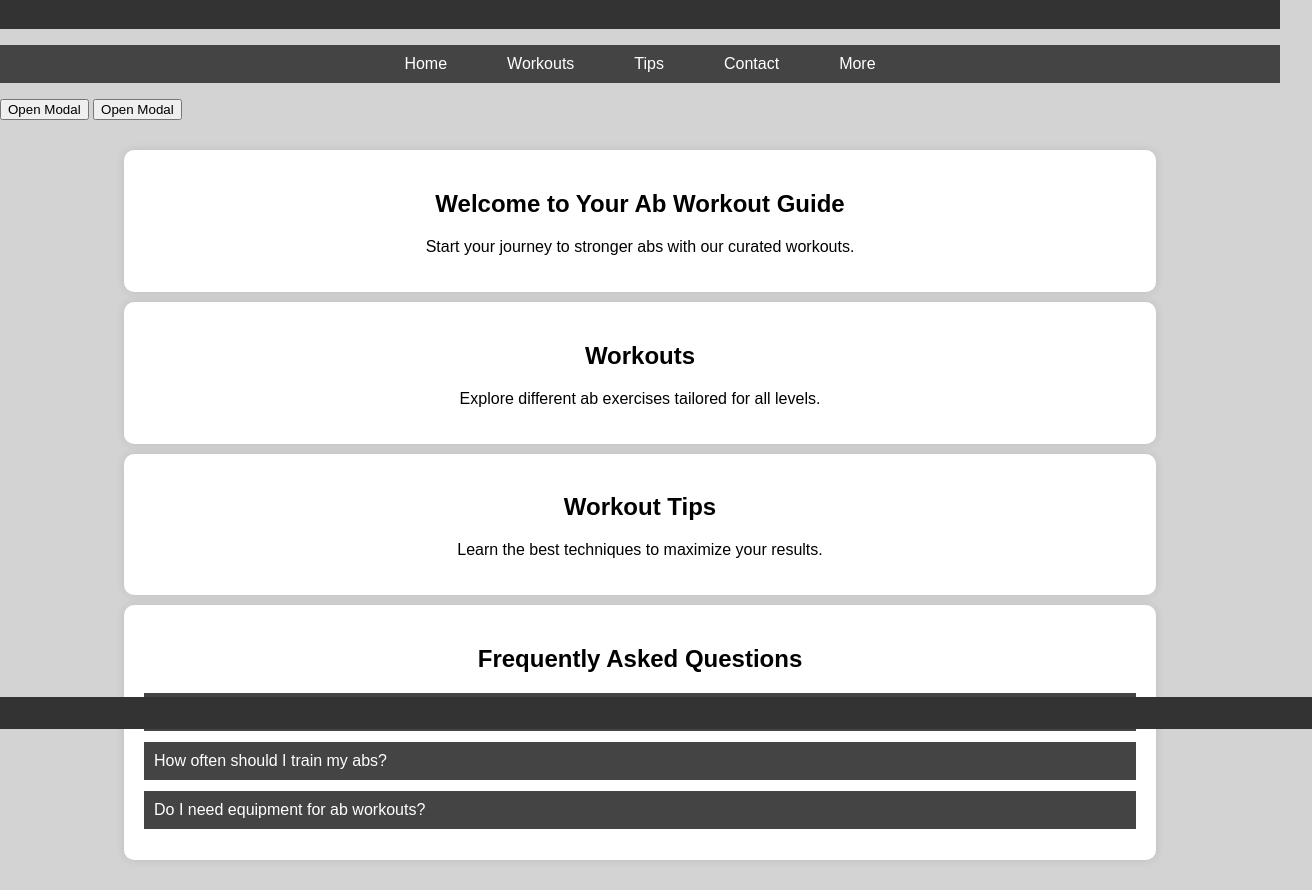
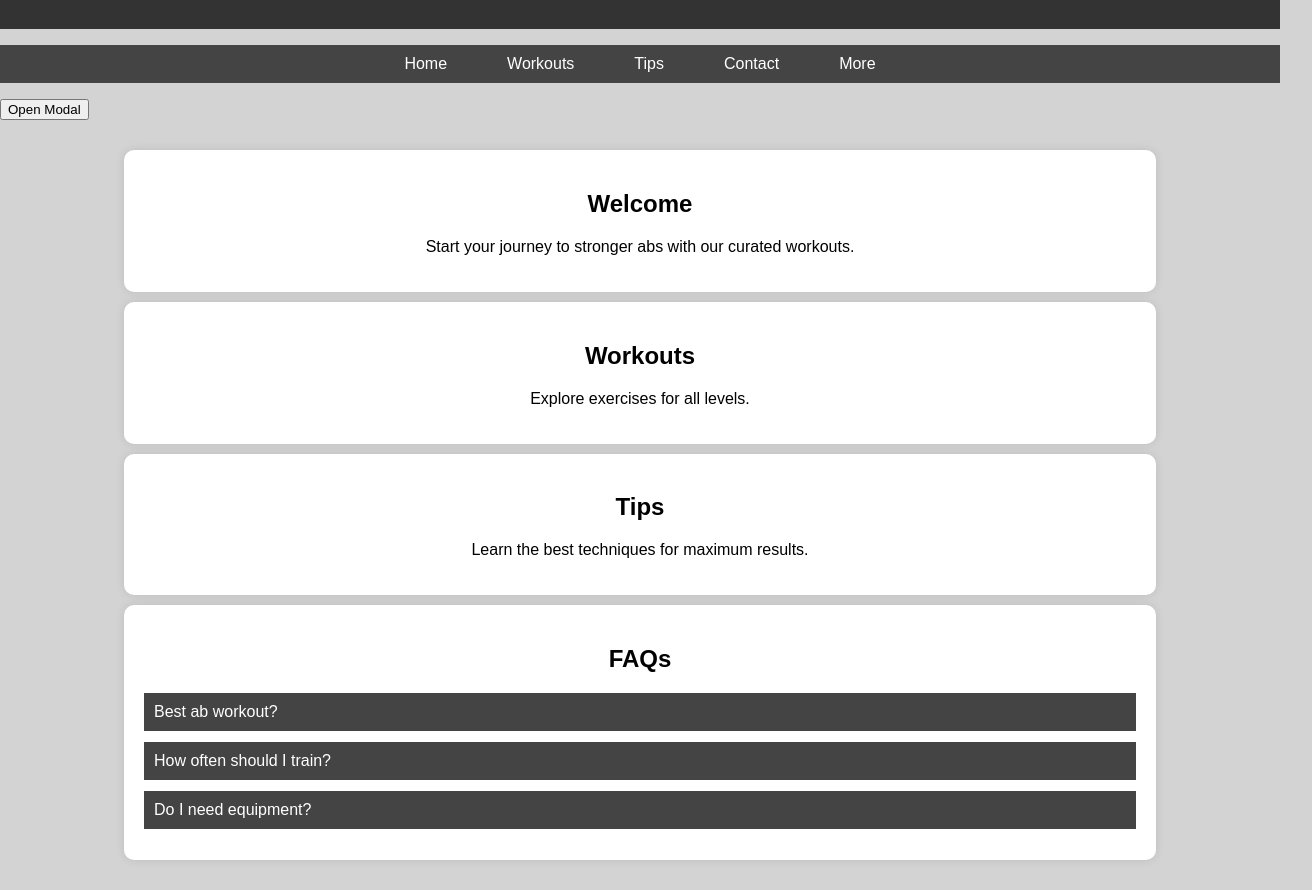
Before and after one commit to ayahkablawi/Project-1, a plain HTML site: page index.html in a window 1280 px wide. Shown: the part 71-961 px from the top of the page, 1312 px wide, since content can reach past the window. Drawn offline with Linux system fonts and the light colour scheme.

Commit message:
Update index.html

```diff
--- a/index.html
+++ b/index.html
@@ -4,20 +4,18 @@
     <meta charset="UTF-8">
     <meta name="viewport" content="width=device-width, initial-scale=1.0">
     <title>Ab Workout Guide</title>
-    <link rel="stylesheet" href="./style.css">
-    <script src="./app.js"></script>
+    <link rel="stylesheet" href="style.css">
+    <script src="app.js" defer></script>
 </head>
 <body>
-    <header>
-        <h1>Ab Workout Guide</h1>
-    </header>
+    <header><h1>Ab Workout Guide</h1></header>
+
     <nav>
         <ul>
             <li><a href="#home">Home</a></li>
             <li><a href="#workouts">Workouts</a></li>
             <li><a href="#tips">Tips</a></li>
             <li><a href="#contact">Contact</a></li>
-            <!-- Dropdown Menu -->
             <li class="dropdown">
                 <a href="#">More</a>
                 <ul class="dropdown-content">
@@ -28,52 +26,53 @@
             </li>
         </ul>
     </nav>
-    <button id="openModal">Open Modal</button>
-    <button id="tooltipBtn" class="tooltip" data-tooltip="Click to open the modal">Open Modal</button>
+
+    <button id="openModal" class="tooltip" data-tooltip="Click to open the modal">Open Modal</button>
 
     <div id="myModal" class="modal">
         <div class="modal-content">
             <span class="close-btn">&times;</span>
             <h2>Workout Tips</h2>
-        <p>Make sure to maintain proper form to avoid injury!</p>
+            <p>Maintain proper form to avoid injury!</p>
         </div>
     </div>
+
     <main>
         <section id="home">
-            <h2>Welcome to Your Ab Workout Guide</h2>
+            <h2>Welcome</h2>
             <p>Start your journey to stronger abs with our curated workouts.</p>
         </section>
         <section id="workouts">
             <h2>Workouts</h2>
-            <p>Explore different ab exercises tailored for all levels.</p>
+            <p>Explore exercises for all levels.</p>
         </section>
         <section id="tips">
-            <h2>Workout Tips</h2>
-            <p>Learn the best techniques to maximize your results.</p>
+            <h2>Tips</h2>
+            <p>Learn the best techniques for maximum results.</p>
         </section>
         <section id="faq">
-            <h2>Frequently Asked Questions</h2>
+            <h2>FAQs</h2>
+            <div class="accordion">
                 <div class="accordion-item">
-                <button class="accordion-header">What is the best ab workout?</button>
+                    <button class="accordion-header">Best ab workout?</button>
                     <div class="accordion-content">
-                    <p>The best ab workout varies per person, but planks, crunches, and leg raises are highly effective.</p>
+                        <p>Planks, crunches, and leg raises are highly effective.</p>
                     </div>
                 </div>
                 <div class="accordion-item">
-                <button class="accordion-header">How often should I train my abs?</button>
+                    <button class="accordion-header">How often should I train?</button>
                     <div class="accordion-content">
-                    <p>It's recommended to train your abs 3-4 times a week for optimal results.</p>
+                        <p>3-4 times a week for optimal results.</p>
                     </div>
                 </div>
                 <div class="accordion-item">
-                <button class="accordion-header">Do I need equipment for ab workouts?</button>
+                    <button class="accordion-header">Do I need equipment?</button>
                     <div class="accordion-content">
-                    <p>No, bodyweight exercises can be very effective, but equipment like stability balls and resistance bands can help.</p>
+                        <p>No, bodyweight exercises work, but bands and balls help.</p>
+                    </div>
                 </div>
             </div>
         </section>
     </main>
-    <footer>
-    </footer>
 </body>
 </html>
```
Lines whose indentation alone changed are shown as unchanged.
